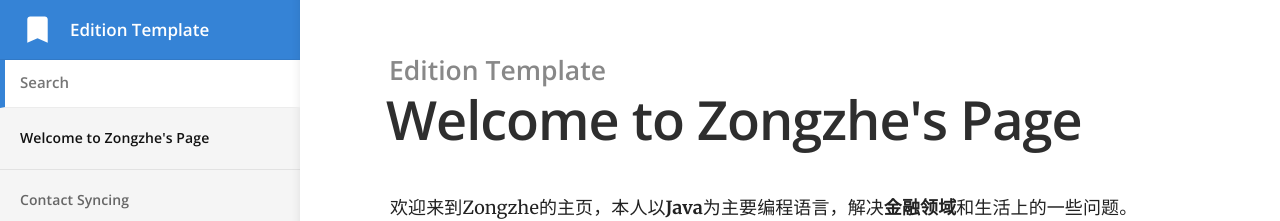
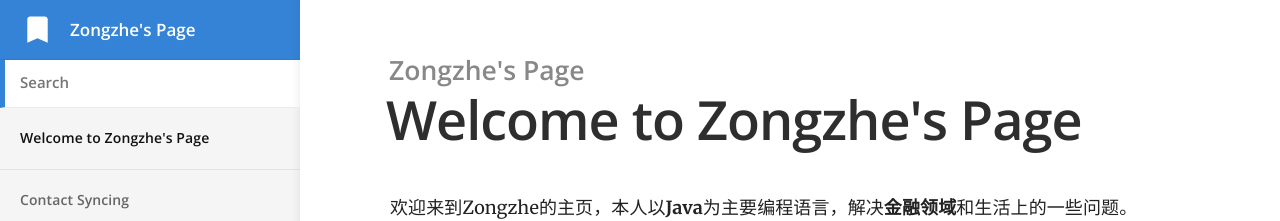
Before and after one commit to zongzhec/zongzhec, a Jekyll site: the page built from index.md, in a window 1280 px wide and 900 px high. Shown: the top 221 px of the window. Built offline with Jekyll 4.4.1, drawn with Linux system fonts in a browser that asks for light colours.

Commit message:
Update _config.yml

```diff
--- a/_config.yml
+++ b/_config.yml
@@ -1,8 +1,8 @@
 # ----
 # Site
 
-title: Edition Template
-url: "https://long-pig.cloudvent.net"
+title: Zongzhe's Page
+url: "https://zongzhec.github.io/zongzhec/"
 baseurl:
 google_analytics_key:
 show_full_navigation: true
@@ -11,8 +11,8 @@ show_full_navigation: true
 logo: /siteicon.png
 description: Product documentation template for Jekyll.
 author:
-  name:
-  email:
+  name: zongzhec
+  email: zongzhe_chen@sina.com
   twitter: # twitter username without the @ symbol
 social:
   name: Edition Template
```
